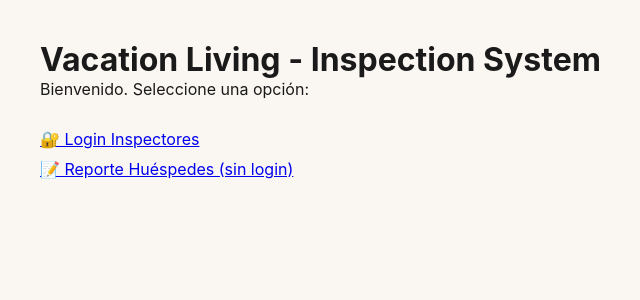
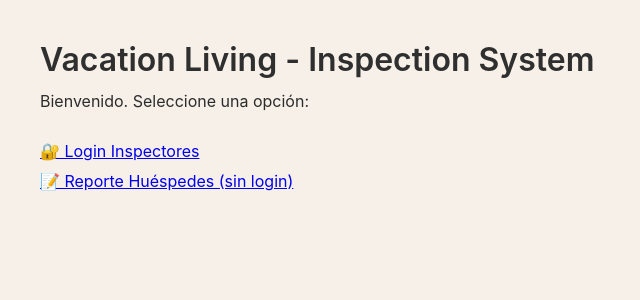
Before and after one commit to moyasnelson-max/vacationliving-inspection-app, a Next.js app: page / in a window 1280 px wide. Shown: the top 300 px of the page, without its empty margins (0-640 px from the left). Built offline with nearby package versions, Linux system fonts and the light colour scheme.

Commit message:
Refactor global styles for improved layout and design

```diff
--- a/app/globals.css
+++ b/app/globals.css
@@ -1,5 +1,9 @@
-/* GLOBAL PREMIUM NEUTRAL UI ------------------ */
+/* ==========================================
+   GLOBAL PREMIUM BEIGE STYLE (Non-Login Pages)
+   Vacation Living Inspection System
+   ========================================== */
 
+/* Reset */
 * {
   margin: 0;
   padding: 0;
@@ -8,84 +12,87 @@
 }
 
 html, body {
-  background: #FAF7F2;         /* beige premium */
-  font-family: -apple-system, Inter, sans-serif;
-  color: #1a1a1a;
-  padding: 0;
-  margin: 0;
-  min-height: 100vh;
+  width: 100%;
+  height: 100%;
+  font-family: 'Inter', sans-serif;
+  background: #f6f0e8;            /* Beige premium */
+  color: #2c2c2c;
+  overflow-x: hidden;
 }
 
-/* BASE CONTAINERS */
-.page-wrapper {
-  max-width: 900px;
-  margin: 0 auto;
-  padding: 24px;
+/* Scrollbar minimal */
+::-webkit-scrollbar {
+  width: 6px;
+}
+::-webkit-scrollbar-thumb {
+  background: rgba(0,0,0,0.25);
+  border-radius: 10px;
 }
 
-/* INPUTS PREMIUM */
-.vl-input {
+/* Headings */
+h1, h2, h3, h4, h5 {
+  font-family: 'Inter', sans-serif;
+  font-weight: 600;
+  color: #2f2f2f;
+  margin-bottom: 12px;
+}
+
+/* Container base */
+.page-container {
+  width: 100%;
+  max-width: 1100px;
+  margin: 0 auto;
+  padding: 30px 20px;
+}
+
+/* Cards */
+.card {
+  background: #ffffff;
+  border-radius: 16px;
+  padding: 22px;
+  box-shadow: 0 12px 30px rgba(0,0,0,0.08);
+  margin-bottom: 25px;
+}
+
+/* Form inputs */
+input, textarea, select {
   width: 100%;
   padding: 14px 16px;
-  border-radius: 10px;
-  border: 1px solid #ddd;
-  background: white;
+  border: 1px solid #d5c7b8;
+  background: #ffffff;
+  border-radius: 12px;
   font-size: 16px;
-  margin-bottom: 16px;
+  margin-bottom: 18px;
+  outline: none;
+  transition: 0.25s;
 }
 
-.vl-input:focus {
-  border-color: #c8a36d;
-  outline: none;
-  box-shadow: 0 0 0 3px rgba(200,163,109,0.25);
+input:focus, textarea:focus, select:focus {
+  border-color: #b59772;        /* dorado suave */
+  box-shadow: 0 0 0 3px rgba(181,151,114,0.25);
 }
 
-/* TEXTAREA */
-.vl-textarea {
-  width: 100%;
-  padding: 14px 16px;
-  border-radius: 10px;
-  border: 1px solid #ddd;
-  background: white;
-  font-size: 16px;
-  min-height: 120px;
-  margin-bottom: 16px;
-}
-
-.vl-textarea:focus {
-  border-color: #c8a36d;
-  outline: none;
-  box-shadow: 0 0 0 3px rgba(200,163,109,0.25);
-}
-
-/* BUTTONS MAIN */
-.vl-button {
-  padding: 14px 16px;
-  width: 100%;
-  border-radius: 10px;
+/* Buttons */
+button {
+  padding: 14px 18px;
+  background: #b59772;
+  color: #fff;
+  font-size: 17px;
   border: none;
-  background: #c8a36d;
-  color: white;
+  border-radius: 12px;
   font-weight: 600;
-  font-size: 16px;
   cursor: pointer;
   transition: 0.25s;
 }
 
-.vl-button:hover {
-  background: #b48f59;
-  transform: translateY(-2px);
+button:hover {
+  background: #9f835e;
+  transform: translateY(-1px);
 }
 
-/* TITLES */
-.vl-title {
-  font-size: 26px;
-  font-weight: 700;
-  margin-bottom: 18px;
+.error-text {
+  color: #b73939;
+  font-size: 14px;
+  margin-bottom: 8px;
+  font-weight: 500;
 }
-
-.vl-subtitle {
-  font-size: 14px;
-  opacity: 0.7;
-  margin-bottom: 20px;
-}
```
